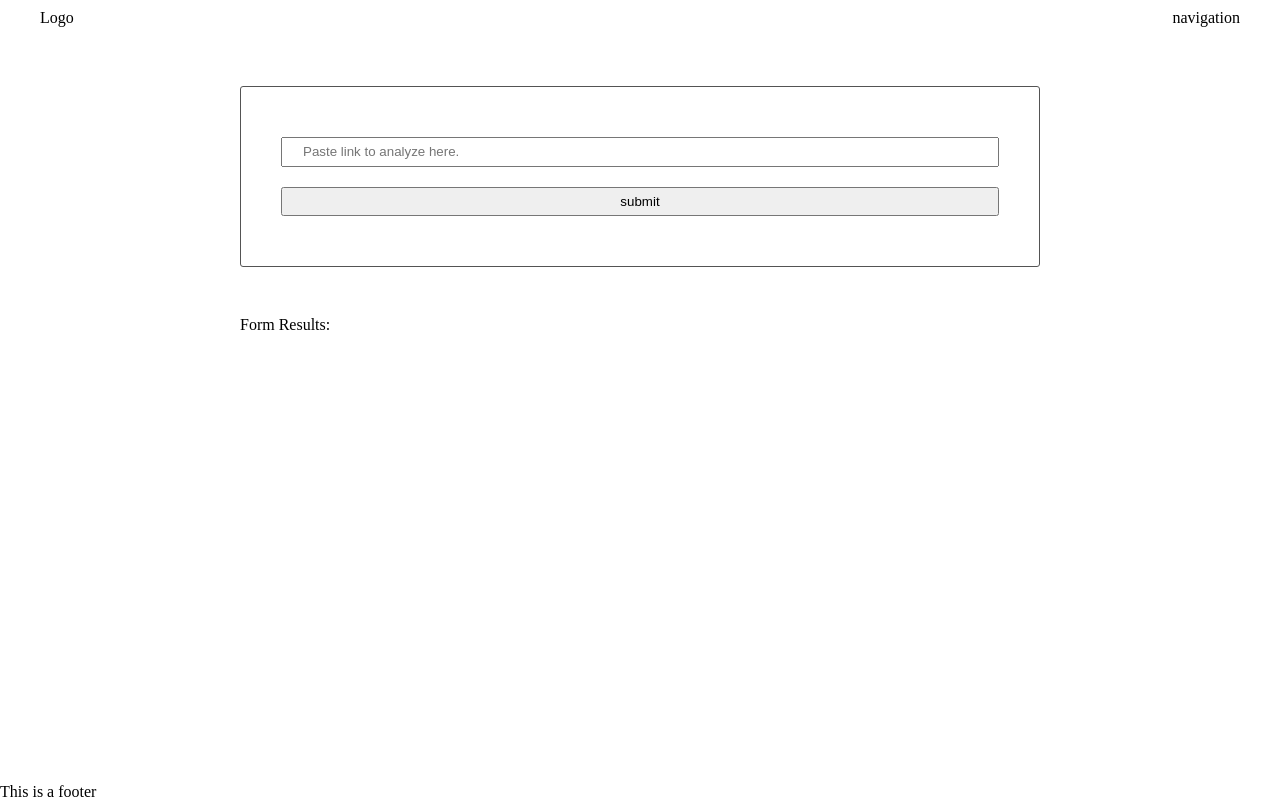
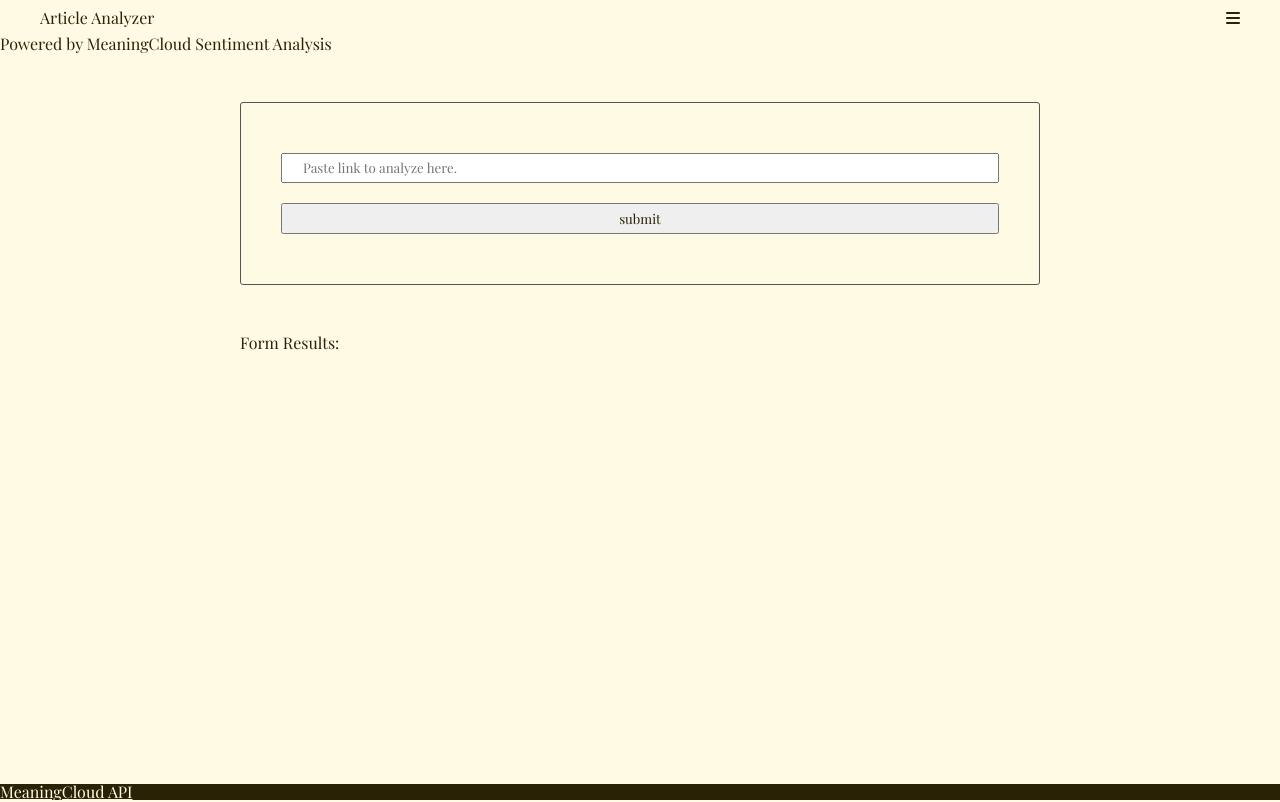
Before and after one commit to LaurenMartini/nlpForNews, a website built with webpack: page src/client/views/index.html in a window 1280 px wide. Built offline with nearby package versions, Linux system fonts and the light colour scheme.

Commit message:
updated style and html

```diff
--- a/src/client/styles/base.scss
+++ b/src/client/styles/base.scss
@@ -1,7 +1,21 @@
+$lightColor: #fffae3;
+$darkColor: #292205;
+$mainFont: 'Playfair Display', serif;
+$headerFontSize: 40px;
+$bodyFontSize: 20px;
+
 body {
     display: flex;
     flex-direction: column;
     min-height: 100vh;
+    font-family: $mainFont;
+    background-color: $lightColor;
+    color: $darkColor;
+}
+
+input {
+    font-family: $mainFont;
+    color: $darkColor;
 }
 
 main {
@@ -12,3 +26,11 @@ section {
     max-width: 800px;
     margin: 50px auto;
 }
+
+footer{
+    background-color: $darkColor;
+}
+
+a {
+    color: $lightColor;
+}
--- a/src/client/views/index.html
+++ b/src/client/views/index.html
@@ -9,20 +9,26 @@
         <link rel="stylesheet" href="/styles/header.css">
         <link rel="stylesheet" href="/styles/form.css">
         <link rel="stylesheet" href="/styles/footer.css"> -->
+        <script src="https://kit.fontawesome.com/5b0235bb51.js" crossorigin="anonymous"></script>
+        <link rel="preconnect" href="https://fonts.gstatic.com">
+        <link href="https://fonts.googleapis.com/css2?family=Playfair+Display&display=swap" rel="stylesheet">
     </head>
 
     <body>
 
         <header>
             <div class="">
-                Logo
+                Article Analyzer
             </div>
             <div class="">
-                navigation
+                <i class="fas fa-bars"></i>
             </div>
         </header>
 
         <main>
+            <div class="">
+                Powered by MeaningCloud Sentiment Analysis
+            </div>
             <section>
                 <form class="">
                     <input id="name" type="text" name="input" value="" placeholder="Paste link to analyze here.">
@@ -37,7 +43,7 @@
         </main>
 
         <footer>
-            <p>This is a footer</p>
+            <a href="https://www.meaningcloud.com/developer/sentiment-analysis">MeaningCloud API</a>
         </footer>
 
     </body>
```
